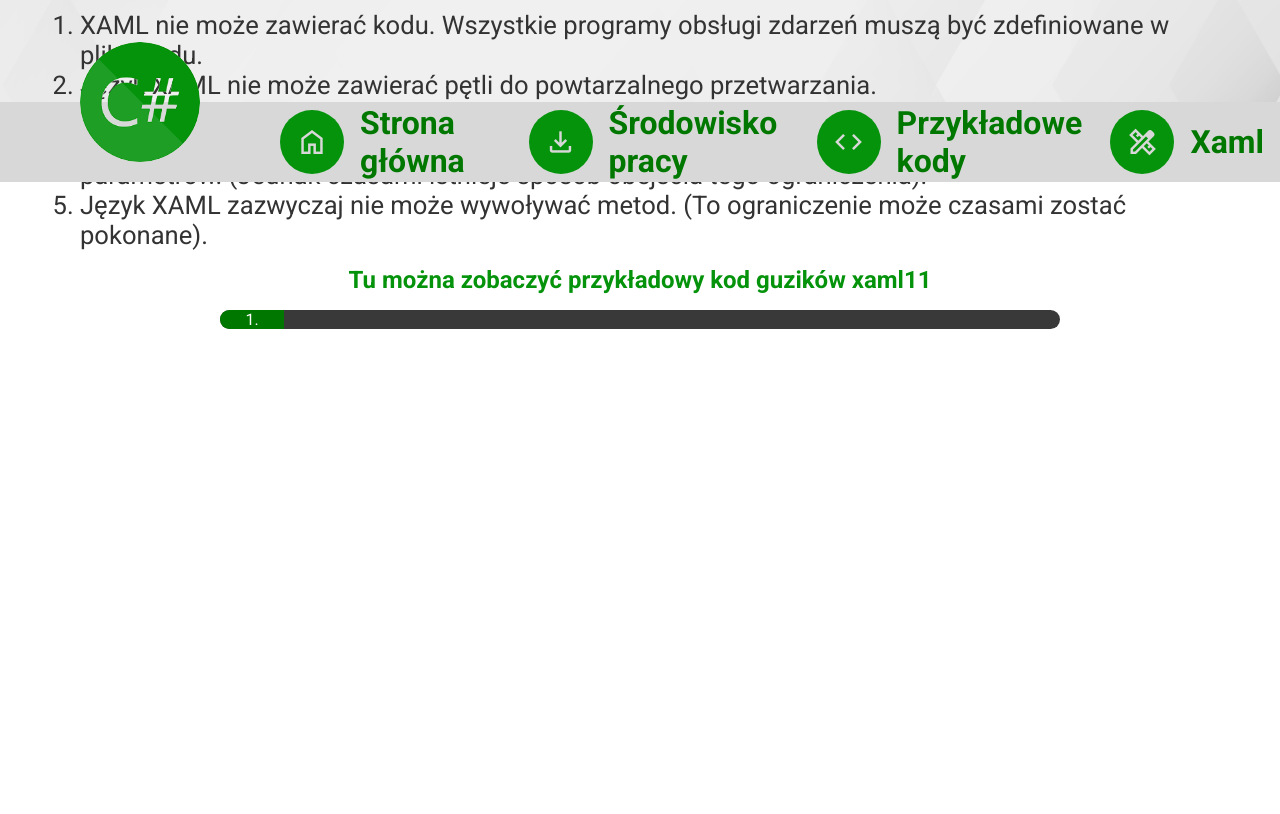
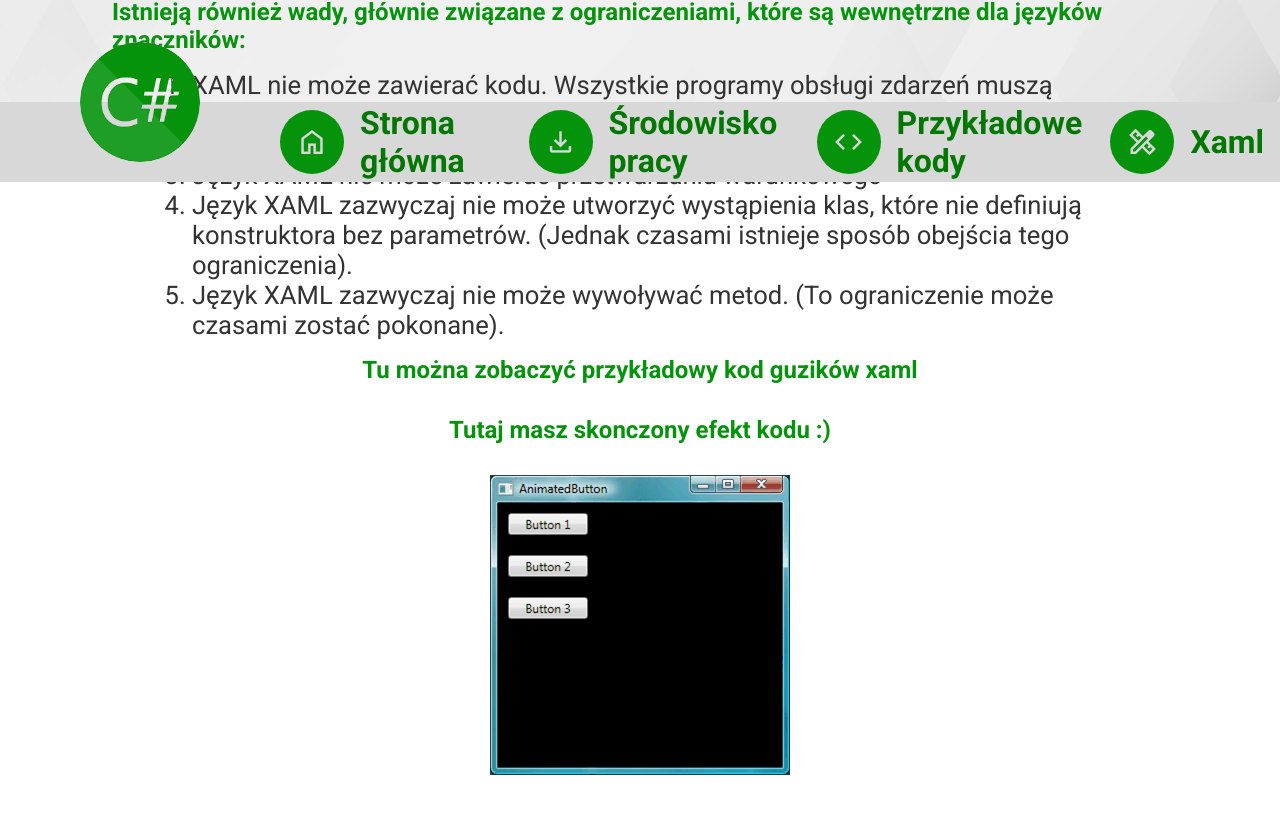
Before and after one commit to Pawlozz/Wiadomosci-o-stronach-deskopowych, a Vue app: page /xaml in a window 1280 px wide. Shown: the part 618-1432 px from the top of the page. Built offline with nearby package versions, Linux system fonts and the light colour scheme.

Commit message:
First code&Xaml site
completed subpages

```diff
--- a/src/App.vue
+++ b/src/App.vue
@@ -185,5 +185,6 @@
 ol {
   font-size: 1.6rem;
   color: #333;
+  width: 80%;
 }
 </style>
--- a/src/views/firstCode.vue
+++ b/src/views/firstCode.vue
@@ -28,9 +28,6 @@
       <li>{</li>
       <li>Console.WriteLine(ex.Message);</li>
       <li>}</li>
-      <li></li>
-      <li></li>
-      <li></li>
     </ul>
     <h2>Tak działa ten kod kalkulatora</h2>
     <img src='../assets/calc.png' />
--- a/src/views/xaml.vue
+++ b/src/views/xaml.vue
@@ -47,10 +47,22 @@
         czasami zostać pokonane).
       </li>
     </ol>
-    <h2>Tu można zobaczyć przykładowy kod guzików xaml11</h2>
+    <h2>Tu można zobaczyć przykładowy kod guzików xaml</h2>
     <ul>
-      <li></li>
+      <li>&lt;Application x:Class="AnimatedButton.App"</li>
+      <li>xmlns="http://schemas.microsoft.com/winfx/2006/xaml/presentation"</li>
+      <li>xmlns:x="http://schemas.microsoft.com/winfx/2006/xaml"</li>
+      <li>StartupUri="Window1.xaml"</li>
+      <li>&gt;</li>
+      <li>&lt;Application.Resources&gt;</li>
+      <li>&lt;Style TargetType="Button"&gt;</li>
+      <li>&lt;Setter Property="Width" Value="90" /&gt;</li>
+      <li>&lt;Setter Property="Margin" Value="10" /&gt;</li>
+      <li>&lt;/Style&gt;</li>
+      <li>&lt;/Application.Resources&gt;</li>
     </ul>
+    <h2>Tutaj masz skonczony efekt kodu :)</h2>
+    <img src="../assets/Buttonsxaml.gif" alt="Guziki w xamlu" class='butto' />
   </div>
 </template>
 <script>
@@ -67,4 +79,8 @@
   align-items: center;
   overflow: scroll;
 }
+
+.butto {
+  padding: 15px;
+}
 </style>
```
Also changed, not shown: src/assets/Buttonsxaml.gif (added).
